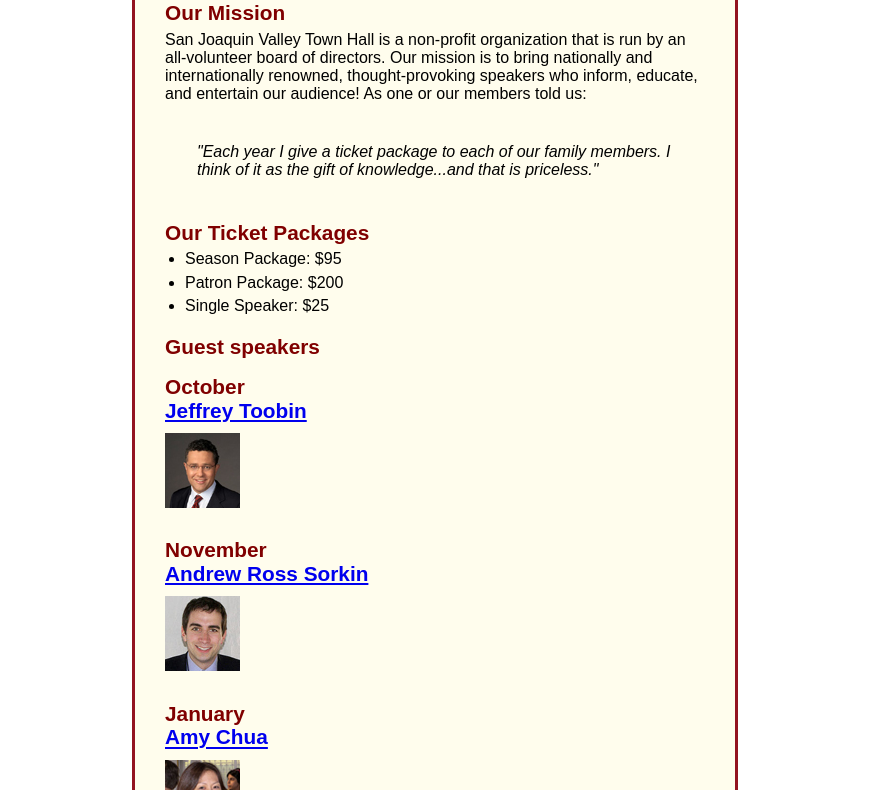
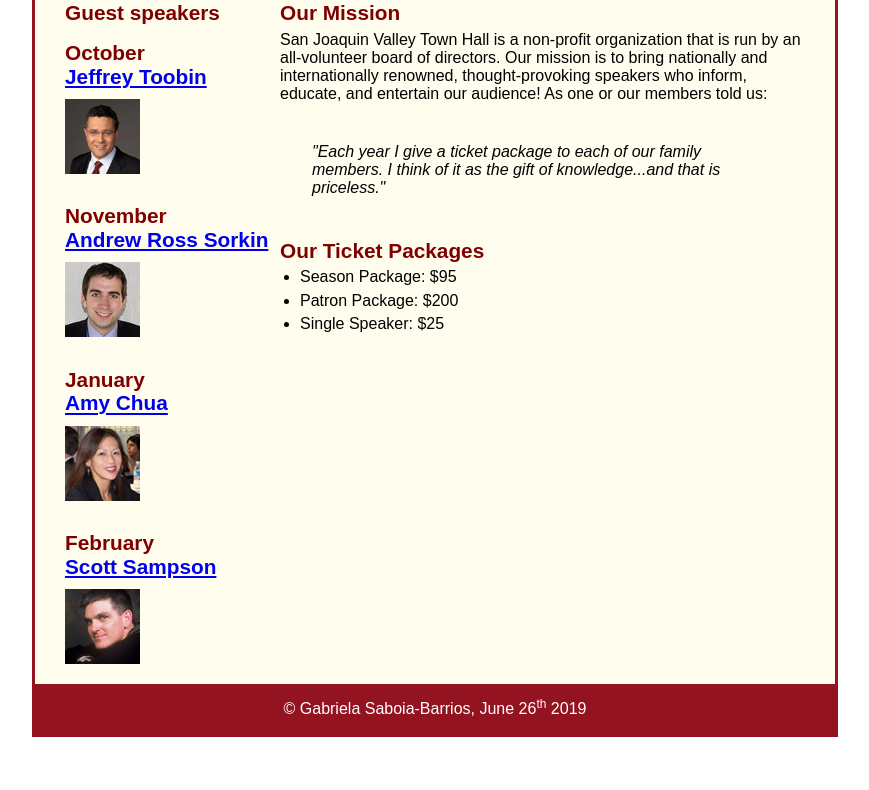
Before and after one commit to GabrielaSaboia/A12, a plain HTML site: page index.html in a window 1280 px wide. Shown: the part 139-929 px from the top of the page, without its empty margins (205-1074 px from the left). After the commit the page ends 876 px from the top, so only its background shows below. Drawn offline with Linux system fonts and the light colour scheme.

Commit message:
Excersise #5 Changed the body width to 800 px section width to 525px aside width to 215px set aside to float right

```diff
--- a/styles/main.css
+++ b/styles/main.css
@@ -9,7 +9,7 @@ html{
 body {
 	font-family: Arial, Helvetica, sans-serif;
     font-size: 100%;
-	width: 600px;
+	width: 800px;
 	margin: 0 auto;
 	border: solid 3px #931420;
     background-color: #fffded;
@@ -46,6 +46,13 @@ li{
 a{
     padding-top: .40em;
     padding-bottom: .40em;
+}
+section{
+    width: 525px;
+    float: right;
+}
+aside{
+    width: 215px;
 }
 	/* the styles for the header */
 header {
```
